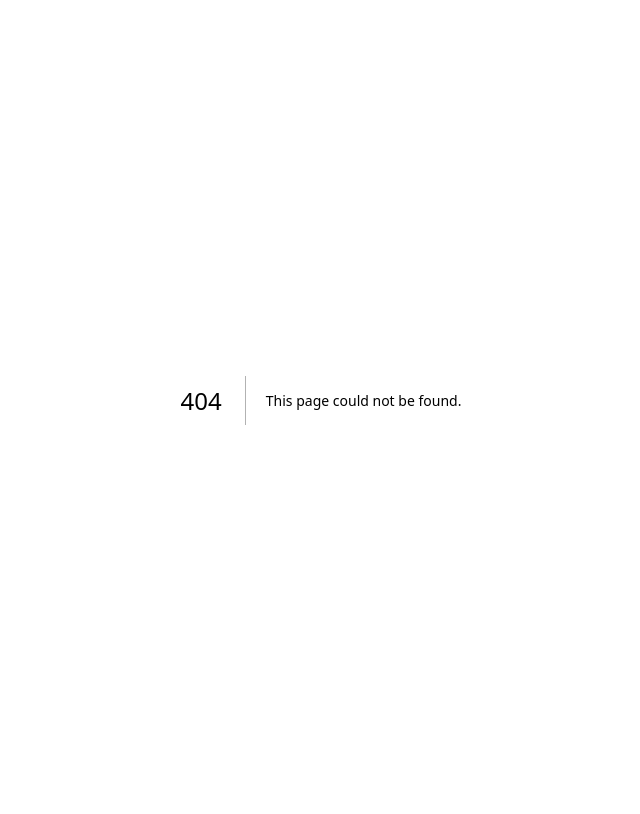
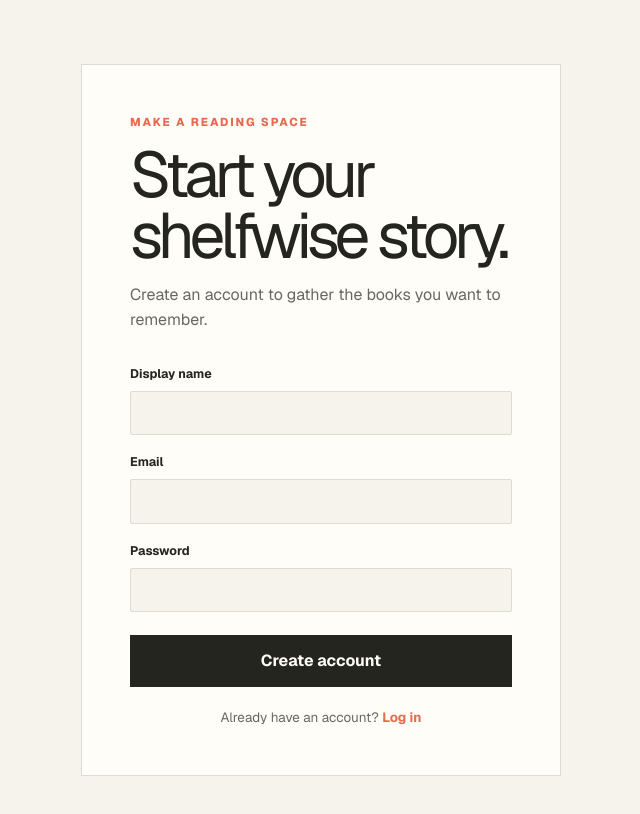
Before and after one commit to frhnmohd6118/cgt390-mohammed, a Next.js app: page /signup in a window 1280 px wide. Before the commit this address had no page. Shown: the top 814 px of the page, without its empty margins (319-959 px from the left). Built offline with nearby package versions, Linux system fonts and the light colour scheme.

Commit message:
Add Supabase authentication

```diff
--- a/package.json
+++ b/package.json
@@ -9,6 +9,8 @@
     "lint": "eslint"
   },
   "dependencies": {
+    "@supabase/ssr": "^0.12.5",
+    "@supabase/supabase-js": "^2.112.4",
     "next": "16.3.3",
     "react": "19.2.8",
     "react-dom": "19.2.8"
--- a/src/app/globals.css
+++ b/src/app/globals.css
@@ -82,6 +82,71 @@ a {
   font-size: 0.8rem;
   padding-left: 24px;
 }
+
+.logout-button {
+  background: none;
+  border: 0;
+  color: var(--coral);
+  cursor: pointer;
+  font: inherit;
+  font-size: 0.9rem;
+  padding: 0;
+}
+
+.auth-page {
+  align-items: center;
+  display: flex;
+  flex: 1;
+  justify-content: center;
+  padding: 64px 20px;
+}
+
+.auth-panel {
+  background: var(--paper);
+  border: 1px solid var(--line);
+  padding: 48px;
+  width: min(100%, 480px);
+}
+
+.auth-panel h1 {
+  font-size: clamp(2.3rem, 6vw, 4rem);
+  letter-spacing: -0.075em;
+  line-height: 0.95;
+  margin: 15px 0;
+}
+
+.auth-intro {
+  color: var(--ink-soft);
+  line-height: 1.6;
+  margin: 0 0 32px;
+}
+
+.auth-form { display: grid; gap: 18px; }
+.auth-form label { display: grid; font-size: 0.78rem; font-weight: 700; gap: 7px; }
+.auth-form input {
+  background: var(--background);
+  border: 1px solid var(--line);
+  border-radius: 2px;
+  color: var(--foreground);
+  font: inherit;
+  padding: 12px;
+  width: 100%;
+}
+.auth-form input:focus { border-color: var(--coral); outline: 2px solid rgba(233, 105, 79, 0.2); }
+.primary-button {
+  background: var(--foreground);
+  border: 0;
+  color: var(--paper);
+  cursor: pointer;
+  font: inherit;
+  font-weight: 700;
+  margin-top: 5px;
+  padding: 14px 18px;
+}
+.primary-button:disabled { cursor: wait; opacity: 0.6; }
+.form-error { color: #b53f2d; font-size: 0.84rem; margin: 0; }
+.form-switch { color: var(--ink-soft); font-size: 0.84rem; margin: 2px 0 0; text-align: center; }
+.form-switch a { color: var(--coral); font-weight: 700; }
 
 .page-width { padding-bottom: 80px; padding-top: 72px; }
 
@@ -188,4 +253,5 @@ a {
   .detail-layout { grid-template-columns: 1fr; }
   .detail-cover { max-width: 210px; }
   .placeholder { padding: 28px; }
+  .auth-panel { padding: 32px 24px; }
 }
--- /dev/null
+++ b/src/app/login/page.tsx
@@ -0,0 +1,5 @@
+import { AuthForm } from "@/components/AuthForm";
+
+export default function LoginPage() {
+  return <main className="auth-page"><div className="auth-panel"><p className="eyebrow">Welcome back</p><h1>Return to your reading.</h1><p className="auth-intro">Log in to keep your reading space close.</p><AuthForm mode="login" /></div></main>;
+}
--- a/src/app/my-books/page.tsx
+++ b/src/app/my-books/page.tsx
@@ -1,7 +1,13 @@
 import Link from "next/link";
 import { AppShell } from "@/components/AppShell";
+import { createClient } from "@/lib/supabase/server";
+import { redirect } from "next/navigation";
 
-export default function MyBooksPage() {
+export default async function MyBooksPage() {
+  const supabase = await createClient();
+  const { data: { user } } = await supabase.auth.getUser();
+  if (!user) redirect("/login");
+
   return (
     <AppShell>
       <main className="page-width">
--- /dev/null
+++ b/src/app/signup/page.tsx
@@ -0,0 +1,5 @@
+import { AuthForm } from "@/components/AuthForm";
+
+export default function SignupPage() {
+  return <main className="auth-page"><div className="auth-panel"><p className="eyebrow">Make a reading space</p><h1>Start your shelfwise story.</h1><p className="auth-intro">Create an account to gather the books you want to remember.</p><AuthForm mode="signup" /></div></main>;
+}
--- a/src/components/AppShell.tsx
+++ b/src/components/AppShell.tsx
@@ -1,6 +1,11 @@
 import Link from "next/link";
+import { createClient } from "@/lib/supabase/server";
+import { LogoutButton } from "@/components/LogoutButton";
 
-export function AppShell({ children }: { children: React.ReactNode }) {
+export async function AppShell({ children }: { children: React.ReactNode }) {
+  const supabase = await createClient();
+  const { data: { user } } = await supabase.auth.getUser();
+
   return (
     <>
       <header className="site-header">
@@ -9,7 +14,7 @@ export function AppShell({ children }: { children: React.ReactNode }) {
           <nav className="main-nav" aria-label="Main navigation">
             <Link href="/discover">Discover</Link>
             <Link href="/my-books">My Books</Link>
-            <span className="nav-note">A place for the next chapter</span>
+            {user ? <LogoutButton /> : <Link href="/login">Log in</Link>}
           </nav>
         </div>
       </header>
--- /dev/null
+++ b/src/components/AuthForm.tsx
@@ -0,0 +1,47 @@
+"use client";
+
+import Link from "next/link";
+import { useState } from "react";
+import { useRouter } from "next/navigation";
+import { createClient } from "@/lib/supabase/client";
+
+export function AuthForm({ mode }: { mode: "login" | "signup" }) {
+  const router = useRouter();
+  const [email, setEmail] = useState("");
+  const [password, setPassword] = useState("");
+  const [displayName, setDisplayName] = useState("");
+  const [error, setError] = useState("");
+  const [pending, setPending] = useState(false);
+
+  async function handleSubmit(event: React.FormEvent<HTMLFormElement>) {
+    event.preventDefault();
+    setError("");
+    setPending(true);
+    const supabase = createClient();
+    const result = mode === "login"
+      ? await supabase.auth.signInWithPassword({ email, password })
+      : await supabase.auth.signUp({ email, password, options: { data: { display_name: displayName } } });
+
+    setPending(false);
+    if (result.error) {
+      setError(result.error.message);
+      return;
+    }
+
+    router.push("/discover");
+    router.refresh();
+  }
+
+  const isLogin = mode === "login";
+
+  return (
+    <form className="auth-form" onSubmit={handleSubmit}>
+      {!isLogin && <label>Display name<input required value={displayName} onChange={(event) => setDisplayName(event.target.value)} /></label>}
+      <label>Email<input required type="email" value={email} onChange={(event) => setEmail(event.target.value)} /></label>
+      <label>Password<input required minLength={6} type="password" value={password} onChange={(event) => setPassword(event.target.value)} /></label>
+      {error && <p className="form-error" role="alert">{error}</p>}
+      <button className="primary-button" disabled={pending} type="submit">{pending ? "Working..." : isLogin ? "Log in" : "Create account"}</button>
+      <p className="form-switch">{isLogin ? "New to Shelfwise?" : "Already have an account?"} <Link href={isLogin ? "/signup" : "/login"}>{isLogin ? "Sign up" : "Log in"}</Link></p>
+    </form>
+  );
+}
--- /dev/null
+++ b/src/components/LogoutButton.tsx
@@ -0,0 +1,17 @@
+"use client";
+
+import { useRouter } from "next/navigation";
+import { createClient } from "@/lib/supabase/client";
+
+export function LogoutButton() {
+  const router = useRouter();
+
+  async function handleLogout() {
+    const supabase = createClient();
+    await supabase.auth.signOut();
+    router.push("/login");
+    router.refresh();
+  }
+
+  return <button className="logout-button" onClick={handleLogout} type="button">Log out</button>;
+}
--- /dev/null
+++ b/src/lib/supabase/client.ts
@@ -0,0 +1,8 @@
+import { createBrowserClient } from "@supabase/ssr";
+
+export function createClient() {
+  return createBrowserClient(
+    process.env.NEXT_PUBLIC_SUPABASE_URL!,
+    process.env.NEXT_PUBLIC_SUPABASE_PUBLISHABLE_KEY!,
+  );
+}
--- /dev/null
+++ b/src/lib/supabase/proxy.ts
@@ -0,0 +1,29 @@
+import { createServerClient } from "@supabase/ssr";
+import { NextResponse, type NextRequest } from "next/server";
+
+export async function updateSession(request: NextRequest) {
+  let response = NextResponse.next({ request });
+
+  const supabase = createServerClient(
+    process.env.NEXT_PUBLIC_SUPABASE_URL!,
+    process.env.NEXT_PUBLIC_SUPABASE_PUBLISHABLE_KEY!,
+    {
+      cookies: {
+        getAll() {
+          return request.cookies.getAll();
+        },
+        setAll(cookiesToSet) {
+          cookiesToSet.forEach(({ name, value }) => request.cookies.set(name, value));
+          response = NextResponse.next({ request });
+          cookiesToSet.forEach(({ name, value, options }) =>
+            response.cookies.set(name, value, options),
+          );
+        },
+      },
+    },
+  );
+
+  await supabase.auth.getUser();
+
+  return response;
+}
--- /dev/null
+++ b/src/lib/supabase/server.ts
@@ -0,0 +1,27 @@
+import { createServerClient } from "@supabase/ssr";
+import { cookies } from "next/headers";
+
+export async function createClient() {
+  const cookieStore = await cookies();
+
+  return createServerClient(
+    process.env.NEXT_PUBLIC_SUPABASE_URL!,
+    process.env.NEXT_PUBLIC_SUPABASE_PUBLISHABLE_KEY!,
+    {
+      cookies: {
+        getAll() {
+          return cookieStore.getAll();
+        },
+        setAll(cookiesToSet) {
+          try {
+            cookiesToSet.forEach(({ name, value, options }) =>
+              cookieStore.set(name, value, options),
+            );
+          } catch {
+            // Cookie writes from Server Components are handled by proxy.
+          }
+        },
+      },
+    },
+  );
+}
--- /dev/null
+++ b/src/proxy.ts
@@ -0,0 +1,12 @@
+import { type NextRequest } from "next/server";
+import { updateSession } from "@/lib/supabase/proxy";
+
+export async function proxy(request: NextRequest) {
+  return updateSession(request);
+}
+
+export const config = {
+  matcher: [
+    "/((?!_next/static|_next/image|favicon.ico|.*\\.(?:svg|png|jpg|jpeg|gif|webp)$).*)",
+  ],
+};
```
Also changed, not shown: 1 other file (tests, documents, lock files or other folders).
